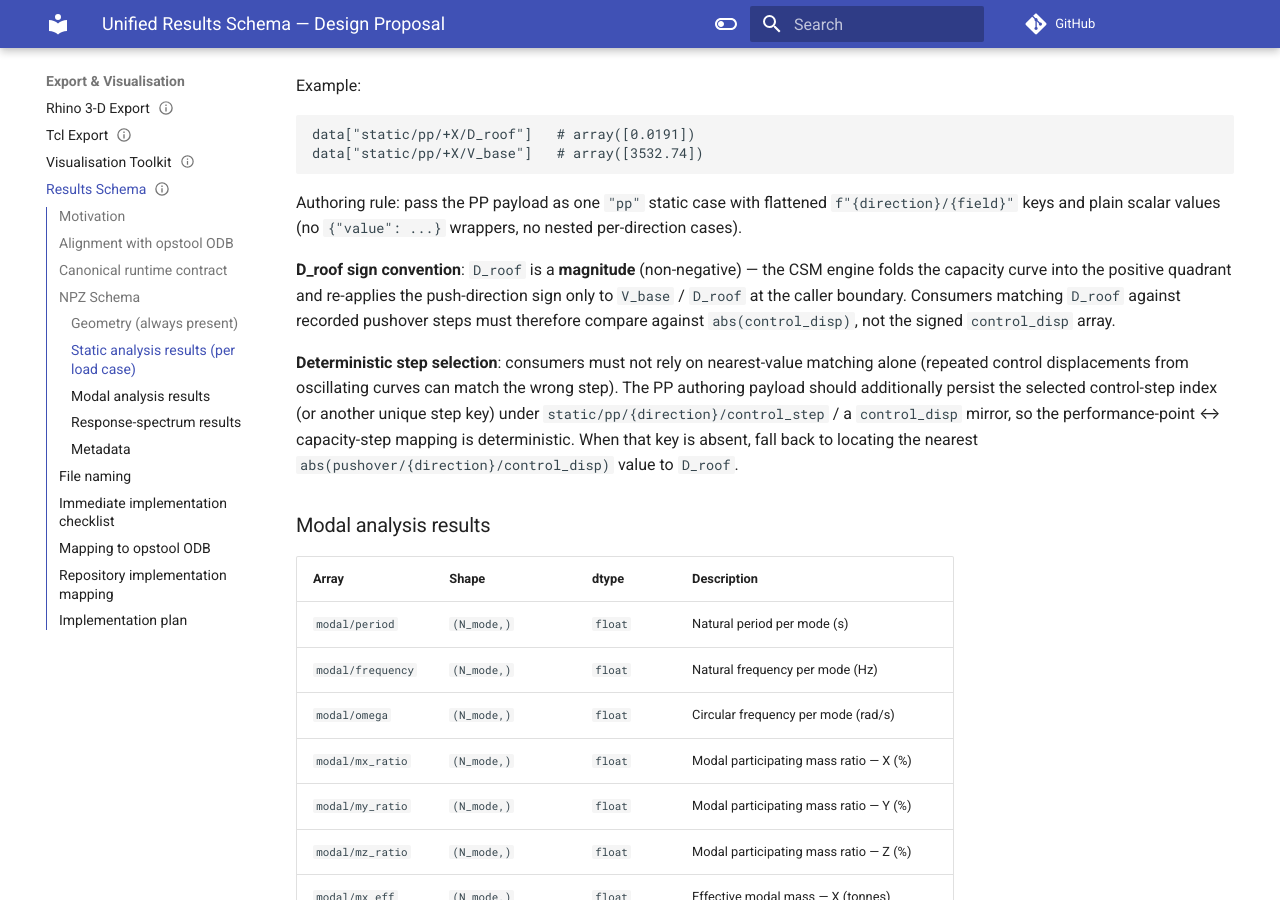
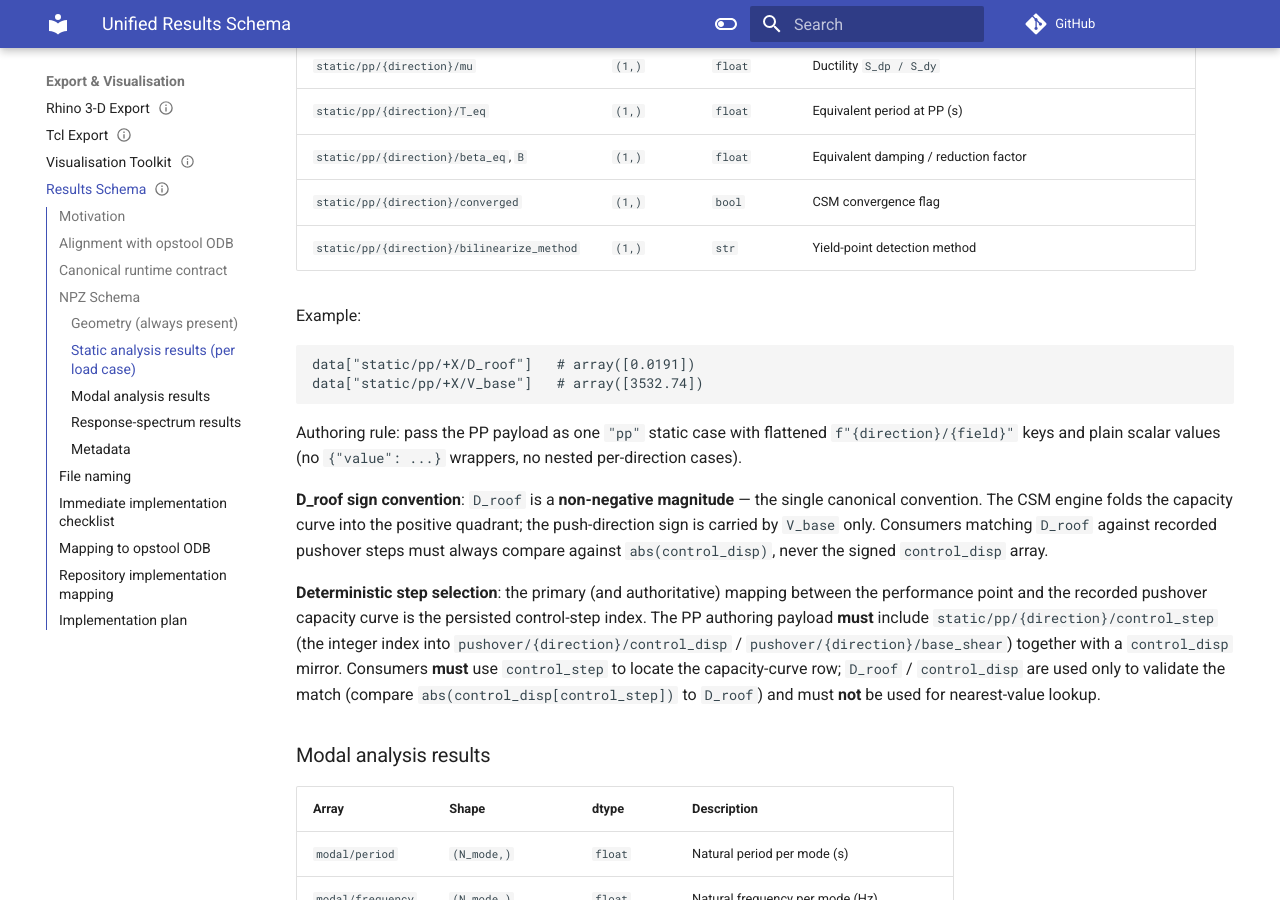
Before and after one commit to boustrephon/fea_toolkit, an MkDocs documentation site: the page built from docs/results_schema.md, in a window 1280 px wide and 900 px high, scrolled down 5295 px. Built offline with MkDocs 1.6.1 and Material for MkDocs 9.7.7, drawn with Linux system fonts in a browser that asks for light colours; comment, search, counter and statistics services are not loaded; some of the changed text lies outside the part shown.

Commit message:
docs: audit status badges, schema clarifications, and analysis doc corrections

```diff
--- a/docs/_generate_index.py
+++ b/docs/_generate_index.py
@@ -30,6 +30,7 @@
 
 STATUS_BADGE = {
     "complete": "✅ Complete",
+    "stable": "✅ Complete",
     "partial": "⚠️ Partial",
     "draft": "🚧 Draft",
     "placeholder": "🚧 Placeholder",
--- a/docs/results_schema.md
+++ b/docs/results_schema.md
@@ -1,12 +1,12 @@
 ---
-title: "Unified Results Schema — Design Proposal"
-description: "Design proposal for the unified NPZ results schema, the canonical on-disk exchange format."
-status: "draft"
-tags: [schema, npz, results, design-proposal, io]
+title: "Unified Results Schema"
+description: "The canonical unified NPZ results schema — the on-disk exchange format implemented by fea_toolkit.io.npz_writer."
+status: "stable"
+tags: [schema, npz, results, io]
 category: [export-viz]
 related: [report_generation.md, viewer.md, rhino_export.md, storey_response.md]
 ---
-# Unified Results Schema — Design Proposal
+# Unified Results Schema
 
 ## Motivation
 
@@ -120,6 +120,7 @@
 |---|---|---|---|
 | `shell_eid` | `(N_shell,)` | `int` | Element index (0‑based) |
 | `shell_sap_id` | `(N_shell,)` | `str` | Original SAP2000 AreaID |
+| `shell_parent_sap_id` | `(N_shell,)` | `str` | Parent SAP2000 ID for split/meshed children (from ``area.parent_id``), empty string for original areas. Aligned 1:1 with ``shell_sap_id`` — the authoritative source for `group_shell_forces_by_section()` child grouping (never parsed from element names). |
 | `shell_sec_name` | `(N_shell,)` | `str` | Section name |
 | `shell_node_1` | `(N_shell,)` | `int` | Corner node 1 **tag** (OpenSees, matches ``node_tag``) |
 | `shell_node_2` | `(N_shell,)` | `int` | Corner node 2 **tag** |
@@ -192,21 +193,23 @@
 flattened ``f"{direction}/{field}"`` keys and plain scalar values (no
 ``{"value": ...}`` wrappers, no nested per-direction cases).
 
-**D_roof sign convention**: ``D_roof`` is a **magnitude** (non-negative)
-— the CSM engine folds the capacity curve into the positive quadrant and
-re-applies the push-direction sign only to ``V_base`` / ``D_roof`` at the
-caller boundary.  Consumers matching ``D_roof`` against recorded pushover
-steps must therefore compare against ``abs(control_disp)``, not the
-signed ``control_disp`` array.
+**D_roof sign convention**: ``D_roof`` is a **non-negative magnitude** —
+the single canonical convention.  The CSM engine folds the capacity curve
+into the positive quadrant; the push-direction sign is carried by
+``V_base`` only.  Consumers matching ``D_roof`` against recorded pushover
+steps must always compare against ``abs(control_disp)``, never the signed
+``control_disp`` array.
 
-**Deterministic step selection**: consumers must not rely on
-nearest-value matching alone (repeated control displacements from
-oscillating curves can match the wrong step).  The PP authoring payload
-should additionally persist the selected control-step index (or another
-unique step key) under ``static/pp/{direction}/control_step`` / a
-``control_disp`` mirror, so the performance-point ↔ capacity-step mapping
-is deterministic.  When that key is absent, fall back to locating the
-nearest ``abs(pushover/{direction}/control_disp)`` value to ``D_roof``.
+**Deterministic step selection**: the primary (and authoritative) mapping
+between the performance point and the recorded pushover capacity curve is
+the persisted control-step index.  The PP authoring payload **must**
+include ``static/pp/{direction}/control_step`` (the integer index into
+``pushover/{direction}/control_disp`` / ``pushover/{direction}/base_shear``)
+together with a ``control_disp`` mirror.  Consumers **must** use
+``control_step`` to locate the capacity-curve row; ``D_roof`` /
+``control_disp`` are used only to validate the match (compare
+``abs(control_disp[control_step])`` to ``D_roof``) and must **not** be
+used for nearest-value lookup.
 
 ### Modal analysis results
 
```
Also changed, not shown: README.md (+2 -1 lines), docs/README.md (+10 -10 lines), docs/deprecation_plan.md (+6 -4 lines), docs/nonlinear_dynamic_analysis.md (+2 -2 lines), docs/pushover_analysis.md (+18 -1 lines), docs/pushover_results_storage_viz.md (+9 -8 lines), 1 other file.
